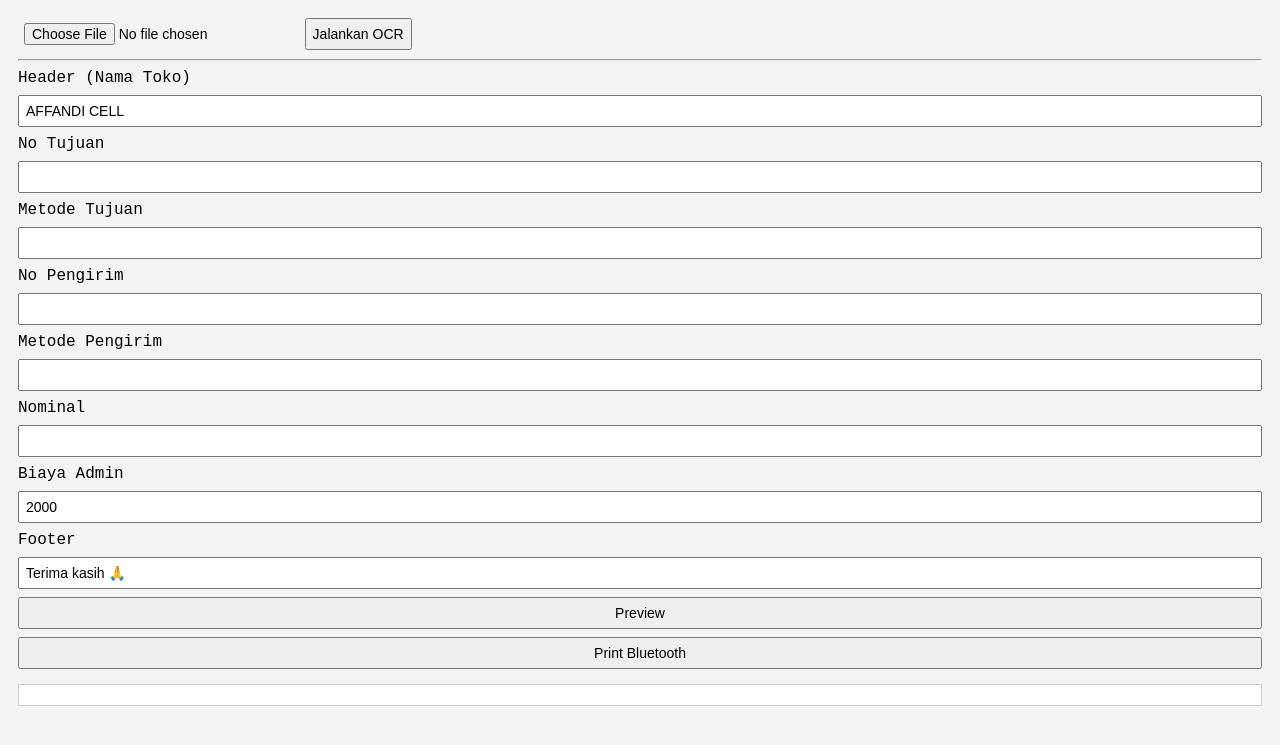
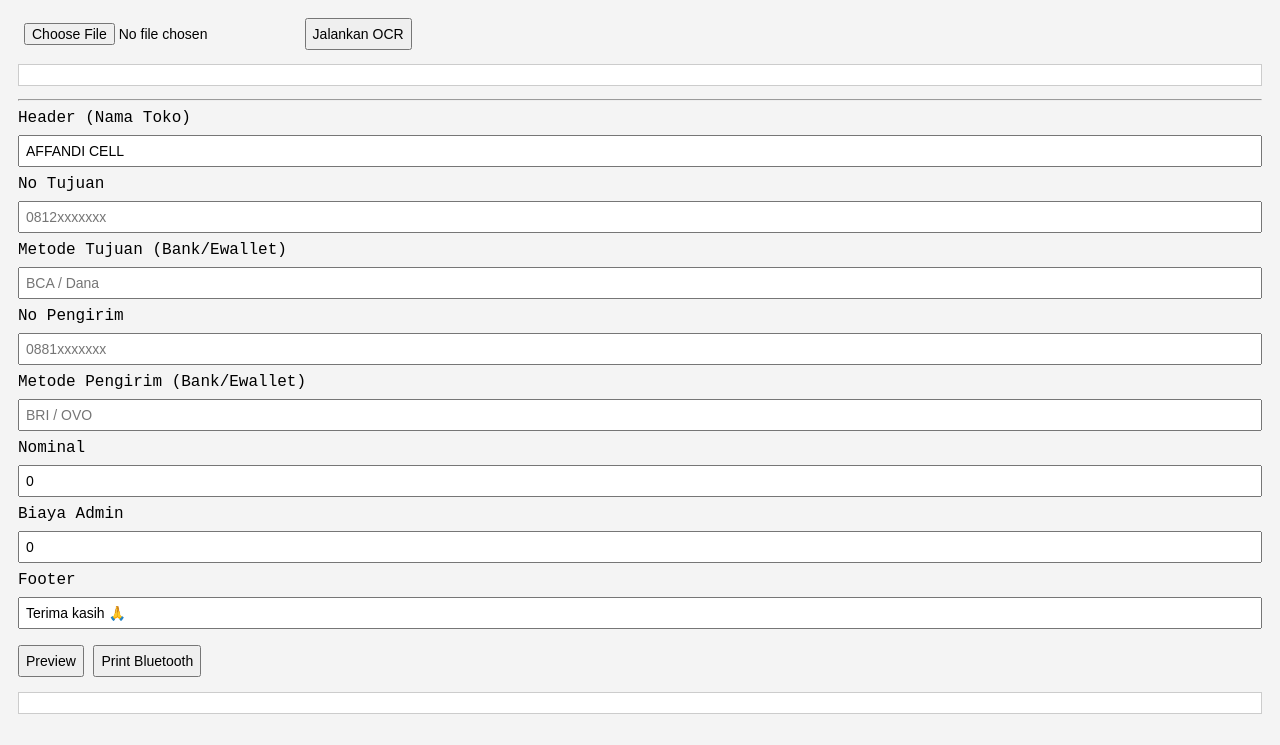
Before and after one commit to AppandiStore/ocrss, a plain HTML site: page index.html in a window 1280 px wide. Shown: the part 68-813 px from the top of the page. Drawn offline with Linux system fonts and the light colour scheme.

Commit message:
Update index.html

```diff
--- a/index.html
+++ b/index.html
@@ -1,55 +1,57 @@
 <!DOCTYPE html>
 <html lang="id">
 <head>
-  <meta charset="UTF-8">
-  <meta name="viewport" content="width=device-width, initial-scale=1.0">
+  <meta charset="UTF-8" />
+  <meta name="viewport" content="width=device-width,initial-scale=1" />
   <title>OCR Struk 58mm</title>
-  <link rel="stylesheet" href="style.css">
+  <link rel="stylesheet" href="style.css" />
 </head>
 <body>
   <h2>OCR Struk 58mm</h2>
 
-  <!-- Upload Gambar untuk OCR -->
-  <input type="file" id="fileInput" accept="image/*">
-  <button onclick="runOCR()">Jalankan OCR</button>
+  <!-- Upload gambar -->
+  <input type="file" id="fileInput" accept="image/*" />
+  <button id="btnOCR">Jalankan OCR</button>
+  <pre id="ocrRaw" style="white-space:pre-wrap"></pre>
+  <hr />
 
-  <div id="ocrResult"></div>
-  <hr>
-
-  <!-- Form Input (bisa auto terisi dari OCR) -->
-  <form id="strukForm">
+  <!-- Form struk -->
+  <form id="strukForm" onsubmit="return false;">
     <label>Header (Nama Toko)</label>
-    <input type="text" id="header" value="AFFANDI CELL">
+    <input id="header" value="AFFANDI CELL" />
 
     <label>No Tujuan</label>
-    <input type="text" id="noTujuan">
+    <input id="noTujuan" placeholder="0812xxxxxxx" />
 
-    <label>Metode Tujuan</label>
-    <input type="text" id="metodeTujuan">
+    <label>Metode Tujuan (Bank/Ewallet)</label>
+    <input id="metodeTujuan" placeholder="BCA / Dana" />
 
     <label>No Pengirim</label>
-    <input type="text" id="noPengirim">
+    <input id="noPengirim" placeholder="0881xxxxxxx" />
 
-    <label>Metode Pengirim</label>
-    <input type="text" id="metodePengirim">
+    <label>Metode Pengirim (Bank/Ewallet)</label>
+    <input id="metodePengirim" placeholder="BRI / OVO" />
 
     <label>Nominal</label>
-    <input type="number" id="nominal">
+    <input id="nominal" type="number" value="0" />
 
     <label>Biaya Admin</label>
-    <input type="number" id="admin" value="2000">
+    <input id="admin" type="number" value="0" />
 
     <label>Footer</label>
-    <input type="text" id="footer" value="Terima kasih 🙏">
+    <input id="footer" value="Terima kasih 🙏" />
 
-    <button type="button" onclick="previewStruk()">Preview</button>
-    <button type="button" onclick="printStruk()">Print Bluetooth</button>
+    <div style="margin-top:8px">
+      <button id="btnPreview">Preview</button>
+      <button id="btnPrint">Print Bluetooth</button>
+    </div>
   </form>
 
-  <pre id="preview"></pre>
+  <pre id="preview" style="white-space:pre-wrap"></pre>
 
-  <!-- OCR Library -->
+  <!-- Tesseract.js (OCR) -->
   <script src="https://cdn.jsdelivr.net/npm/tesseract.js@5/dist/tesseract.min.js"></script>
+  <!-- App logic -->
   <script src="app.js"></script>
 </body>
 </html>
```
